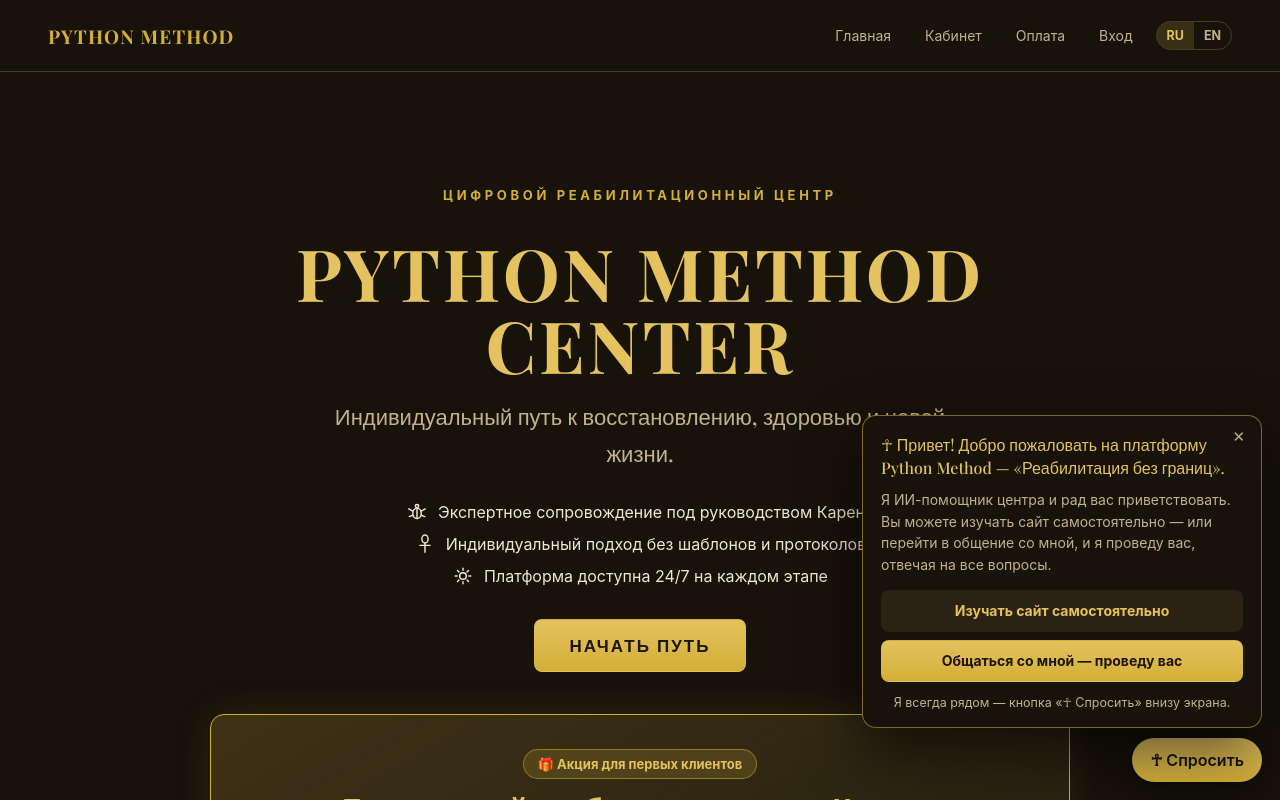
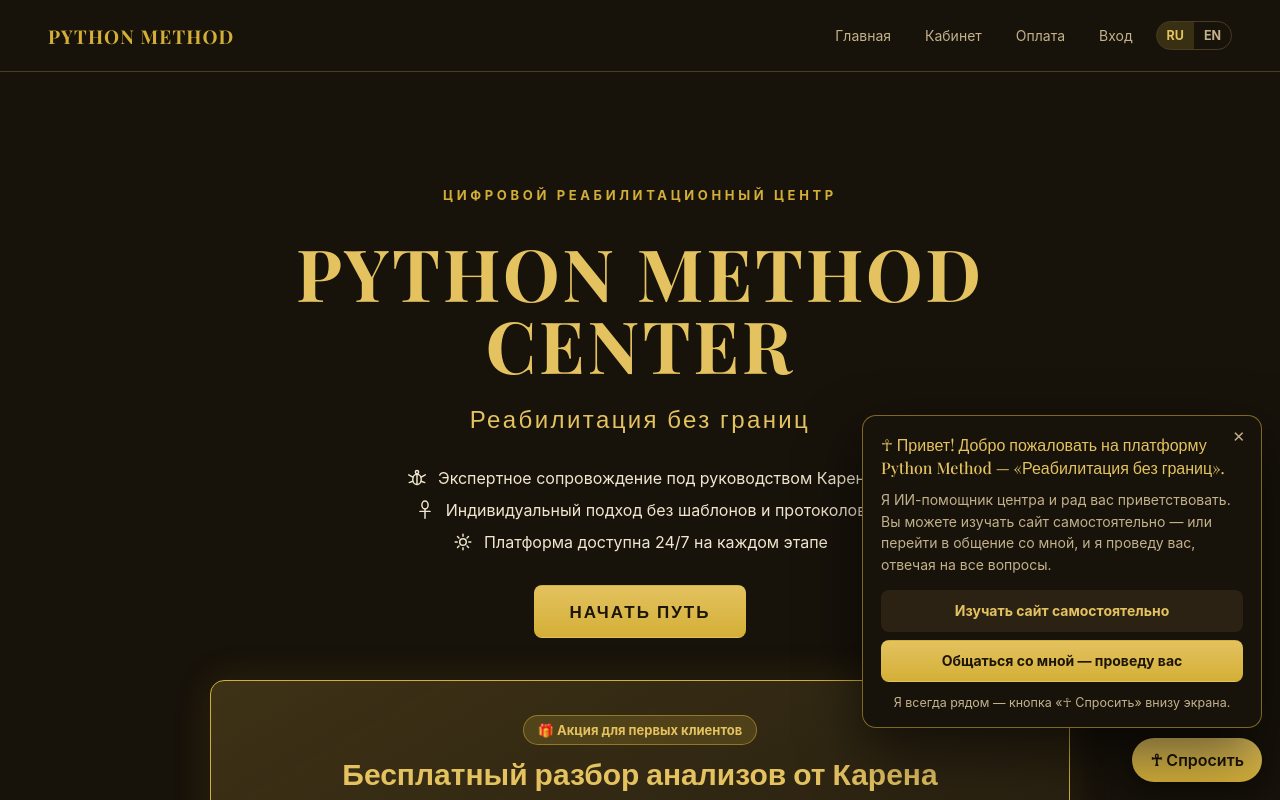
Before and after one commit to pythonsmethod/python-method-center-platform, a Next.js app: page / in a window 1280 px wide. Shown: the top 800 px of the page. Built offline with nearby package versions, Linux system fonts and the light colour scheme; no server answers.

Commit message:
Replace hero subtitle with the brand slogan
Co-Authored-By: Claude Fable 5 <noreply@anthropic.com>
Claude-Session: https://claude.ai/code/session_014DahNar1LS3GUGaTTWko64

```diff
--- a/app/globals.css
+++ b/app/globals.css
@@ -666,10 +666,12 @@ code {
   letter-spacing: 0.04em;
 }
 
+/* Short brand slogan under the title — reads as a motto, not body copy. */
 .hero__subtitle {
-  color: var(--muted);
+  color: var(--accent-strong);
   font-family: var(--font-serif);
-  font-size: clamp(18px, 2.6vw, 22px);
+  font-size: clamp(19px, 2.8vw, 24px);
+  letter-spacing: 0.1em;
   margin: 0 auto;
   max-width: 680px;
 }
--- a/lib/i18n/dictionaries.ts
+++ b/lib/i18n/dictionaries.ts
@@ -22,7 +22,7 @@ const ru = {
   landing: {
     eyebrow: "Цифровой реабилитационный центр",
     title: "Python Method Center",
-    subtitle: "Индивидуальный путь к восстановлению, здоровью и новой жизни.",
+    subtitle: "Реабилитация без границ",
     points: [
       "Экспертное сопровождение под руководством Карена",
       "Индивидуальный подход без шаблонов и протоколов",
@@ -239,7 +239,7 @@ const en: typeof ru = {
   landing: {
     eyebrow: "Digital rehabilitation center",
     title: "Python Method Center",
-    subtitle: "Your personalized path to recovery, health and a new life.",
+    subtitle: "Rehabilitation without borders",
     points: [
       "Expert guidance under Karen's leadership",
       "An individual approach without templates or protocols",
```
